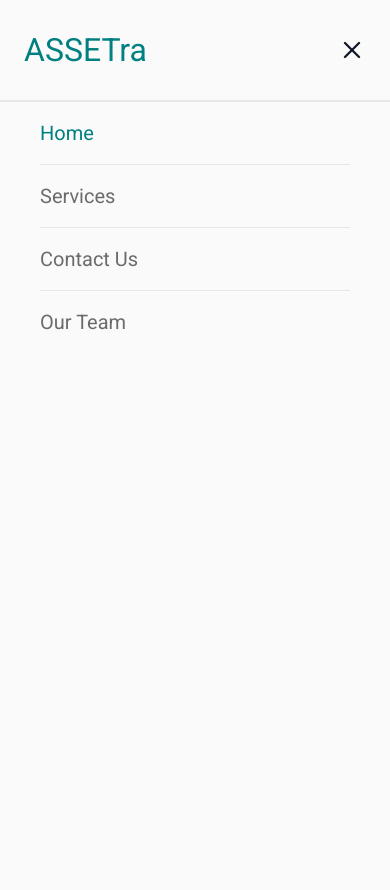
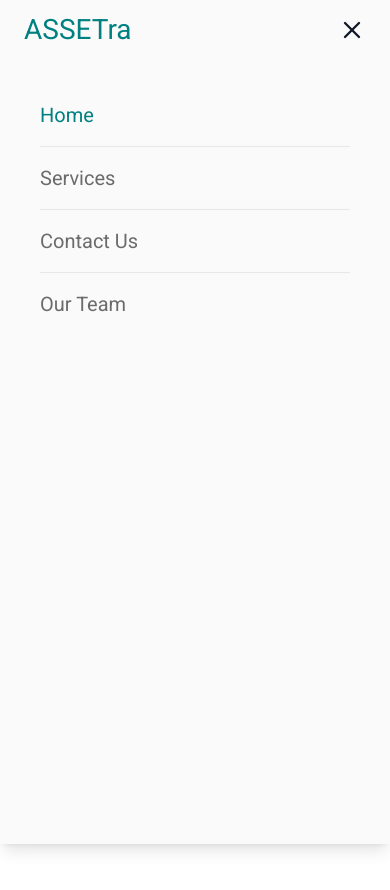
Before and after one commit to hellboy2310/assetra_new, a React (Vite) app: page / in a window 390 px wide. Both pictures are taken after a click on the button "Toggle menu". Shown: the top 890 px of the page. After the commit the page ends 844 px from the top, so only its background shows below. Built offline with nearby package versions, Linux system fonts and the light colour scheme.

Commit message:
feat: created banner much better way

```diff
--- a/src/App.jsx
+++ b/src/App.tsx
@@ -4,6 +4,7 @@ import Contact from "./components/Contact";
 import Home from "./components/Home";
 import About from "./components/About";
 import Team from './components/Team';
+
 
 
 function App() {
@@ -14,7 +15,7 @@ function App() {
         <Route path="/" element={<Home />} />
         <Route path="/about" element={<About />} />
         <Route path="/contact" element={<Contact />} />
-        <Route path="/team" element={<Team/>}/>
+        <Route path="/team" element={<Team />} />
       </Routes>
     </div>
   );
--- a/src/common/Navbar.tsx
+++ b/src/common/Navbar.tsx
@@ -13,8 +13,8 @@ export default function Navbar() {
   ];
 
   return (
-    <nav className="bg-white text-gray-900 h-[100px] flex items-center justify-between px-6 md:px-[120px] shadow-sm">
-      <h2 className="text-h2 text-primaryColor">ASSETra</h2>
+    <nav className="sticky top-0 z-50 bg-white text-gray-900 h-[60px] md:h-[100px] flex items-center justify-between px-6 md:px-[120px] shadow-sm">
+      <h2 className="md:text-h2 text-h4 text-primaryColor">ASSETra</h2>
 
       {/* Desktop Nav */}
       <ul className="hidden md:flex space-x-10 text-nav">
@@ -36,7 +36,7 @@ export default function Navbar() {
 
       {/* Mobile Menu Button */}
       <button
-        className="md:hidden"
+        className="md:hidden z-50"
         onClick={() => setIsOpen(!isOpen)}
         aria-label="Toggle menu"
       >
@@ -45,9 +45,9 @@ export default function Navbar() {
 
       {/* Mobile Dropdown */}
       {isOpen && (
-        <div className="absolute top-[100px] left-0 px-10 w-full h-full bg-white md:hidden z-10 shadow-lg border-t-2" >
+        <div className="fixed inset-0 top-[60px] bg-white md:hidden z-40 flex flex-col px-10 pt-6 shadow-lg">
           <ul className="flex flex-col text-left text-nav">
-            {navItems.map((item, idx) => (
+            {navItems.map((item) => (
               <li key={item.name} className="border-b last:border-none">
                 <NavLink
                   to={item.path}
--- a/src/components/Home.tsx
+++ b/src/components/Home.tsx
@@ -1,17 +1,26 @@
+import { ArrowRight } from 'lucide-react';
 
 
 
 const Home = () => {
     return (
-        <>
+        <section className="relative w-full bg-cover bg-center" style={{ backgroundImage: "url('/assets/banner_assetra.png')" }}>
 
 
-
-
-        </>
-
-
-
+            <div className="relative  px-4 pt-24 pb-[11.5rem] md:pt-40 md:pb-72 text-left md:text-center">
+                <div className="md:text-center flex flex-col space-y-4 text-left" >
+                    <h1 className="md:text-h1 text-h4 text-white ">Your Global Workforce Experts</h1>
+                    <p className="text-small md:text-xl font-light text-white">Unlock global talent with ASSETra’s tailored workforce solutions.</p>
+                </div>
+                <div className="flex mt-16 justify-center space-x-8 ">
+                    <button className="flex items-center gap-8 text-white px-3 py-2 md:px-6 md:py-3 border border-gray-white rounded-xl">
+                        Get Started
+                        <ArrowRight className="w-5 h-5" />
+                    </button>
+                    <button className="hidden md:inline-block text-white  px-8 py-2 md:px-6 md:py-3 border border-gray-white rounded-xl">Learn More</button>
+                </div>
+            </div>
+        </section>
     )
 }
 
--- a/tailwind.config.js
+++ b/tailwind.config.js
@@ -19,8 +19,10 @@ export default {
       fontSize: {
         h1: "56px",
         h2: "32px",
-        h4: "30px",
-        h3: "24px",
+        h3: "30px",
+        h4: "28px",
+        h5: "24px",
+        small:'16px',
         nav: "20px",
       },
     },
```
